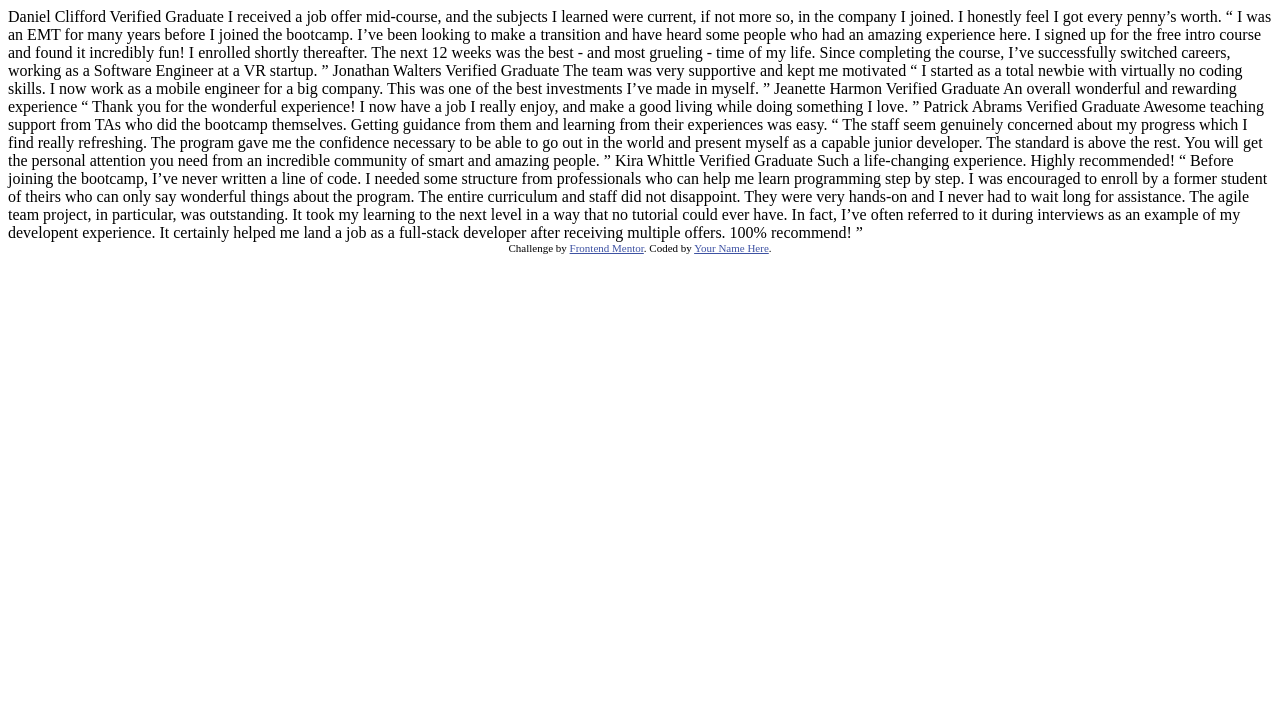
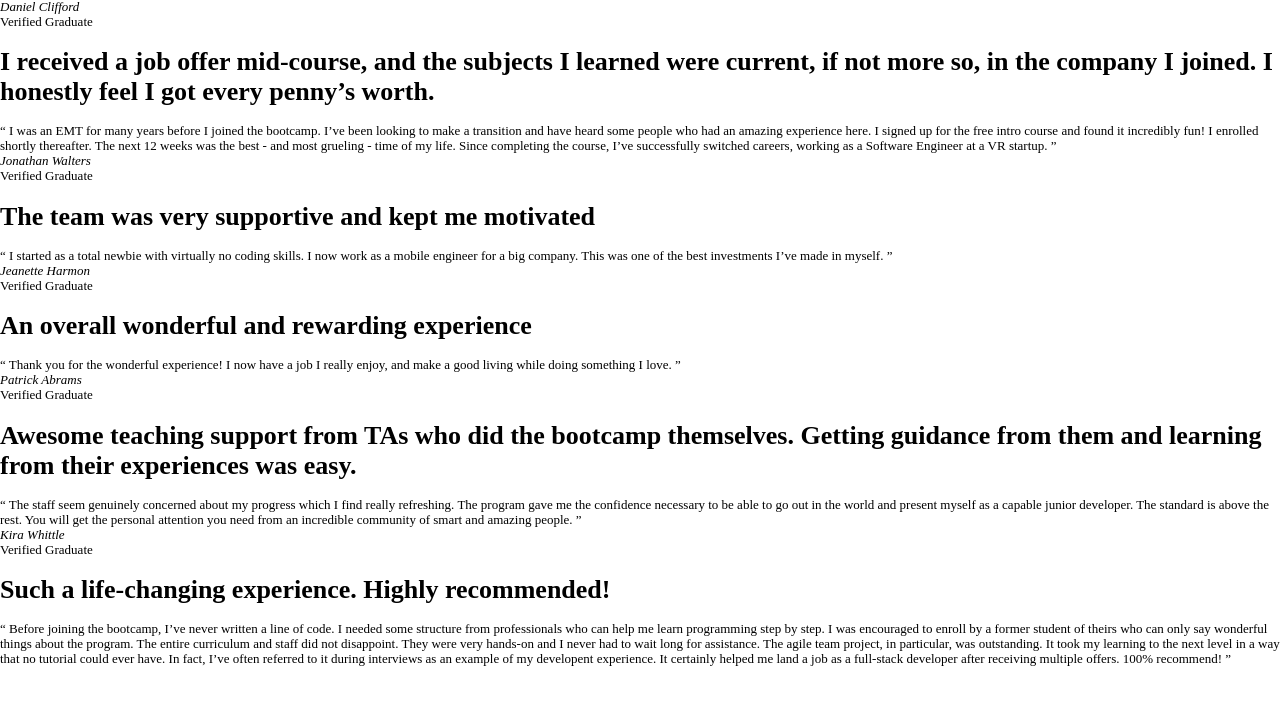
Before and after one commit to ericsalvi/testimonials-grid-section, a plain HTML site: page index.html in a window 1280 px wide. Drawn offline with nearby package versions, Linux system fonts and the light colour scheme.

Commit message:
setup the proper HTML semantic structure and other few scss styles

```diff
--- a/index.html
+++ b/index.html
@@ -6,59 +6,78 @@
 
   <link rel="icon" type="image/png" sizes="32x32" href="./images/favicon-32x32.png">
 
+  <link rel="preconnect" href="https://fonts.gstatic.com/" crossorigin>
+  <link rel="stylesheet" href="https://cdnjs.cloudflare.com/ajax/libs/normalize/8.0.1/normalize.min.css"
+    integrity="sha512-NhSC1YmyruXifcj/KFRWoC561YpHpc5Jtzgvbuzx5VozKpWvQ+4nXhPdFgmx8xqexRcpAglTj9sIBWINXa8x5w=="
+    crossorigin="anonymous" />
+  <link rel="stylesheet" href="./styles/styles.css">
+
   <title>Frontend Mentor | [Challenge Name Here]</title>
-
-  <!-- Feel free to remove these styles or customise in your own stylesheet 👍 -->
-  <style>
-    .attribution { font-size: 11px; text-align: center; }
-    .attribution a { color: hsl(228, 45%, 44%); }
-  </style>
 </head>
 <body>
-  Daniel Clifford
-  Verified Graduate
-
+    <main>
+      <figure>
+        <figcaption>
+          <cite>Daniel Clifford</cite>
+          <p>Verified Graduate</p>
+        </figcaption>
+        <h1>
           I received a job offer mid-course, and the subjects I learned were current, if not more so,
           in the company I joined. I honestly feel I got every penny’s worth.
-
+        </h1>
+        <blockquote>
           “ I was an EMT for many years before I joined the bootcamp. I’ve been looking to make a
           transition and have heard some people who had an amazing experience here. I signed up
           for the free intro course and found it incredibly fun! I enrolled shortly thereafter.
           The next 12 weeks was the best - and most grueling - time of my life. Since completing
           the course, I’ve successfully switched careers, working as a Software Engineer at a VR startup. ”
-
-  Jonathan Walters
-  Verified Graduate
-
-  The team was very supportive and kept me motivated
-
+        </blockquote>
+      </figure>
+      <figure>
+        <figcaption>
+          <cite>Jonathan Walters</cite>
+          <p>Verified Graduate</p>
+        </figcaption>
+        <h1>The team was very supportive and kept me motivated</h1>
+        <blockquote>
           “ I started as a total newbie with virtually no coding skills. I now work as a mobile engineer
           for a big company. This was one of the best investments I’ve made in myself. ”
-
-  Jeanette Harmon
-  Verified Graduate
-
-  An overall wonderful and rewarding experience
-
+        </blockquote>
+      </figure>
+      <figure>
+        <figcaption>
+          <cite>Jeanette Harmon</cite>
+          <p>Verified Graduate</p>
+        </figcaption>
+        <h1>An overall wonderful and rewarding experience</h1>
+        <blockquote>
           “ Thank you for the wonderful experience! I now have a job I really enjoy, and make a good living
           while doing something I love. ”
-
-  Patrick Abrams
-  Verified Graduate
-
+        </blockquote>
+      </figure>
+      <figure>
+        <figcaption>
+          <cite>Patrick Abrams</cite>
+          <p>Verified Graduate</p>
+        </figcaption>
+        <h1>
           Awesome teaching support from TAs who did the bootcamp themselves. Getting guidance from them and
           learning from their experiences was easy.
-
+        </h1>
+        <blockquote>
           “ The staff seem genuinely concerned about my progress which I find really refreshing. The program
           gave me the confidence necessary to be able to go out in the world and present myself as a capable
           junior developer. The standard is above the rest. You will get the personal attention you need from
           an incredible community of smart and amazing people. ”
-
-  Kira Whittle
-  Verified Graduate
-
-  Such a life-changing experience. Highly recommended!
-
+        </blockquote>
+      </figure>
+      <figure>
+        <figcaption>
+          <cite>Kira Whittle</cite>
+          <p>Verified Graduate</p>
+        </figcaption>
+        <h1>Such a life-changing experience. Highly recommended!</h1>
+        <blockquote>
           “ Before joining the bootcamp, I’ve never written a line of code. I needed some structure from
           professionals who can help me learn programming step by step. I was encouraged to enroll by a former
           student of theirs who can only say wonderful things about the program. The entire curriculum and staff
@@ -67,10 +86,8 @@
           could ever have. In fact, I’ve often referred to it during interviews as an example of my developent
           experience. It certainly helped me land a job as a full-stack developer after receiving multiple offers.
           100% recommend! ”
-
-  <div class="attribution">
-    Challenge by <a href="https://www.frontendmentor.io?ref=challenge" target="_blank">Frontend Mentor</a>.
-    Coded by <a href="#">Your Name Here</a>.
-  </div>
+        </blockquote>
+      </figure>
+    </main>
 </body>
 </html>
--- /dev/null
+++ b/styles/_variables.scss
@@ -0,0 +1,15 @@
+// Google Fonts
+@import url("https://fonts.googleapis.com/css2?family=Barlow+Semi+Condensed:wght@500;600&display=swap");
+
+// Font Family
+$overpass: "Barlow Semi Condensed", sans-serif;
+
+// Primary Colors
+$moderateViolet: hsl(263, 55%, 52%);
+$darkGrayishBlue: hsl(217, 19%, 35%);
+$darkBlackishBlue: hsl(219, 29%, 14%);
+$white: hsl(0, 0%, 100%);
+
+// Secondary Colors
+$lightGray: hsl(0, 0%, 81%);
+$lightGrayishBlue: hsl(210, 46%, 95%);
--- /dev/null
+++ b/styles/styles.scss
@@ -0,0 +1,11 @@
+@import "variables";
+
+*,
+*::before,
+*::after {
+  box-sizing: border-box;
+  font-size: 13px;
+  margin: 0;
+  padding: 0;
+  -webkit-font-smoothing: antialiased;
+}
```
Also changed, not shown: styles/styles.css (added), 1 other file. Lines whose indentation alone changed are shown as unchanged.
